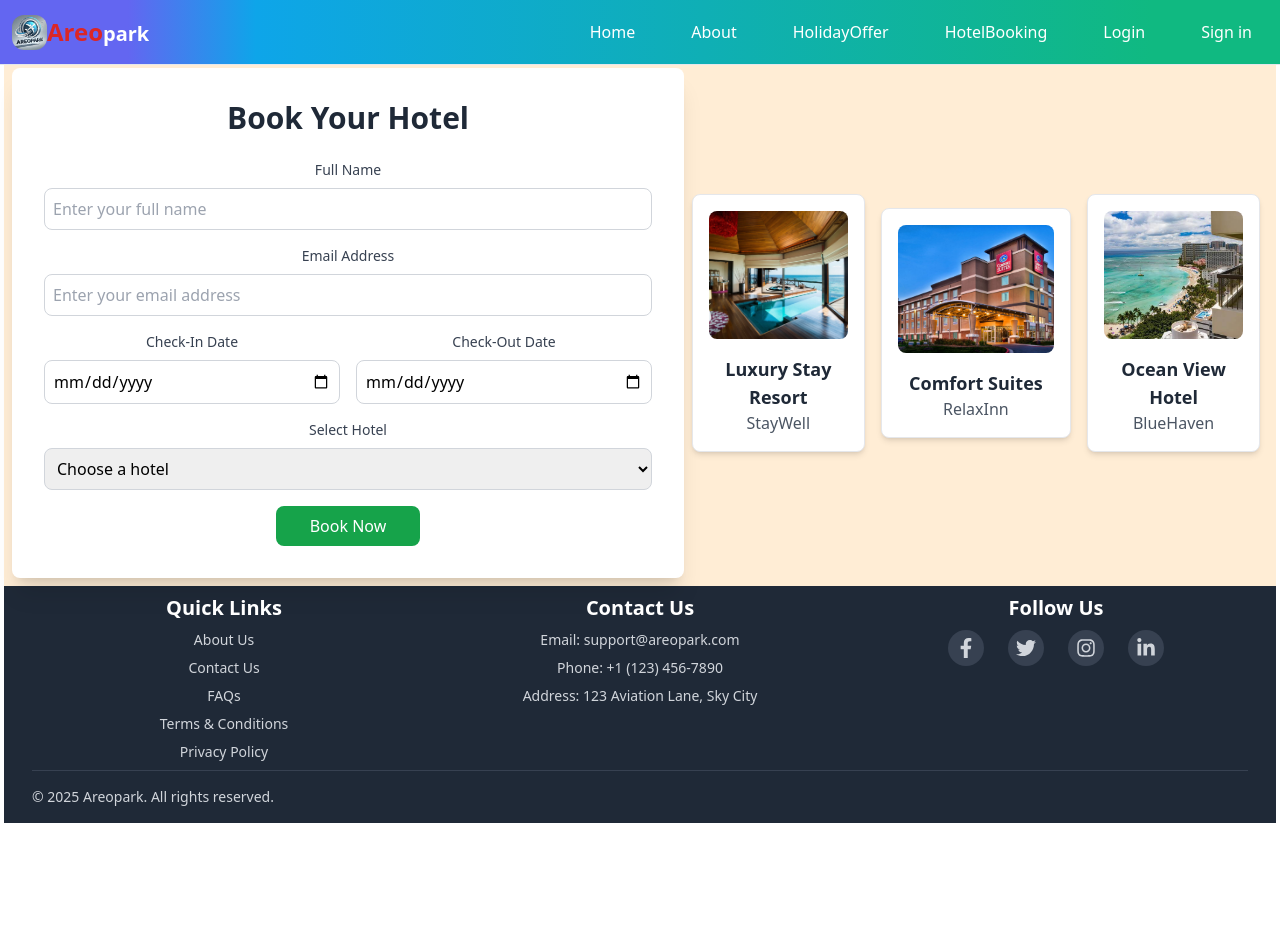
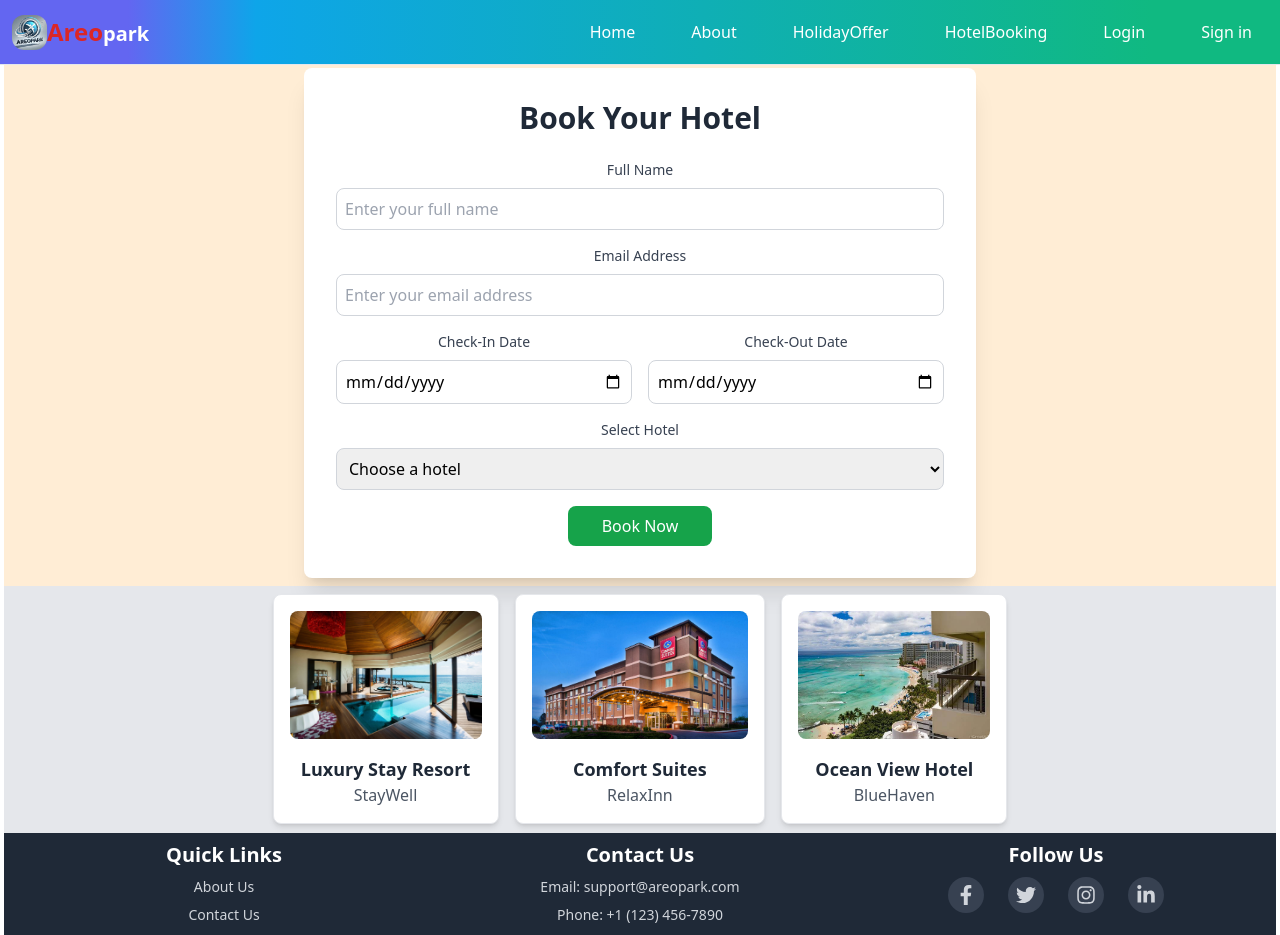
Before and after one commit to suraj4589/areopark, a React (Vite) app: page /hotel in a window 1280 px wide. Shown: the top 935 px of the page. Before the commit the page ends 827 px from the top, so only its background shows below. Built offline with nearby package versions, Linux system fonts and the light colour scheme.

Commit message:
Update HotelBooking.jsx
2

```diff
--- a/src/pages/HotelBooking.jsx
+++ b/src/pages/HotelBooking.jsx
@@ -25,7 +25,6 @@ function HotelBooking() {
   return (
     <>
       <div className="mt-14 min-h-full bg-orange-100 flex items-center justify-center p-2">
-
         <div className="bg-white  rounded-lg shadow-xl p-8 w-full max-w-2xl">
           <h1 className="text-3xl font-bold text-gray-800 mb-6 text-center">Book Your Hotel</h1>
           <form onSubmit={handleSubmit} >
@@ -120,8 +119,10 @@ function HotelBooking() {
             </button>
           </form>
         </div>
-        <div>
-        <div className="grid grid-cols-1 justify-center md:flex items-center  gap-4 m-2 ">
+
+      </div>
+      <div>
+        <div className="grid grid-cols-1 justify-center md:flex items-center bg-gray-200 gap-4 p-2 ">
           {hotels.map((hotel) => (
             <div
               key={hotel.id}
@@ -140,10 +141,8 @@ function HotelBooking() {
             </div>
           ))}
         </div>
-
       </div>
-
-      </div>
+      <hr></hr>
     </>
   );
 }
```
